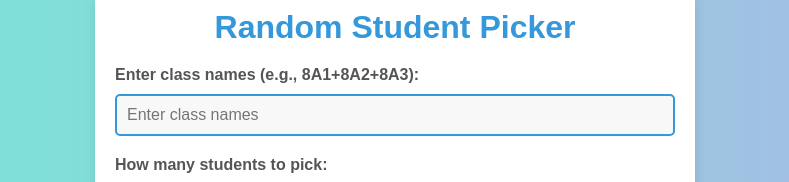
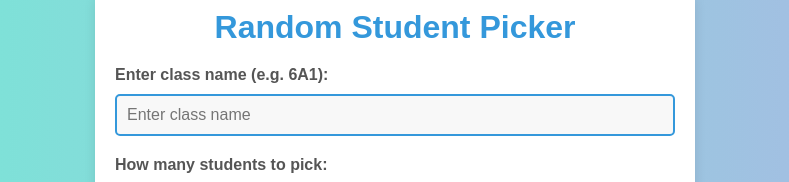
Before and after one commit to SourabhSuneja/lottery, a plain HTML site: page index.html in a window 1280 px wide. Shown: the part 234-416 px from the top of the page, without its empty margins (245-1034 px from the left). Drawn offline with Linux system fonts and the light colour scheme.

Commit message:
Update index.html

```diff
--- a/index.html
+++ b/index.html
@@ -117,8 +117,8 @@
 <body>
     <div class="container">
         <h1>Random Student Picker</h1>
-        <label for="files">Enter class names (e.g., 8A1+8A2+8A3):</label>
-        <input type="text" id="files" placeholder="Enter class names" required>
+        <label for="files">Enter class name (e.g. 6A1):</label>
+        <input type="text" id="files" placeholder="Enter class name" required>
 
         <label for="num-students">How many students to pick:</label>
         <input type="number" id="num-students" min="1" placeholder="Number of students" required>
```
